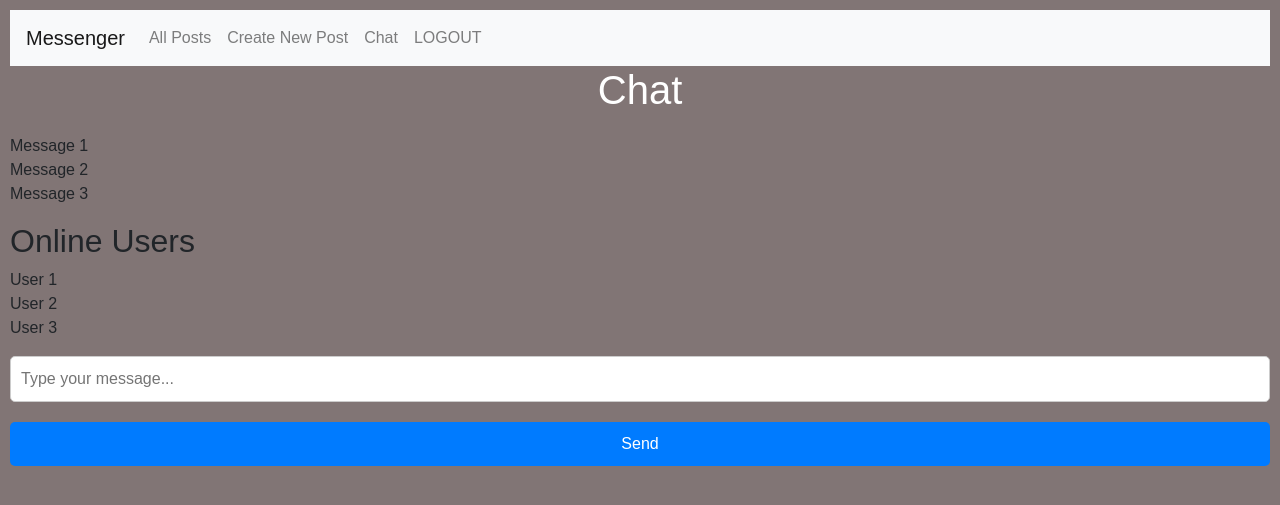
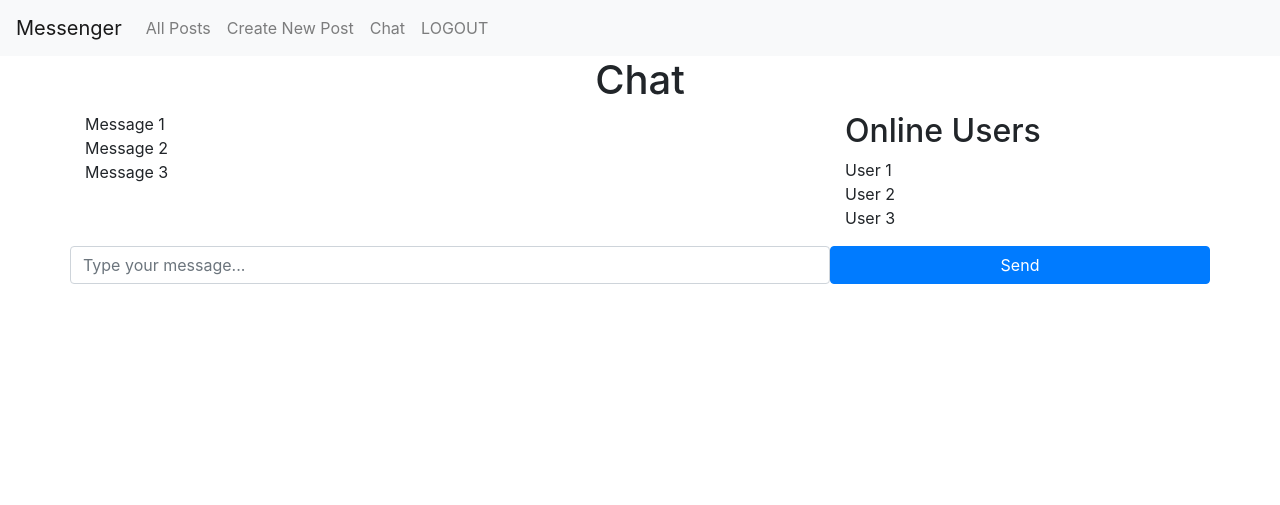
Before and after one commit to ArshPelia/Messenger-App, a Node server app: page /chat in a window 1280 px wide. Shown: the top 505 px of the page. Run offline with Node 20, Linux system fonts and the light colour scheme; the visitor is signed in with stand-in values (Sample User, id 1); some libraries are stand-ins or nearby versions.

Commit message:
udpated css

```diff
--- a/server/public/stylesheets/style.css
+++ b/server/public/stylesheets/style.css
@@ -69,37 +69,3 @@ button:hover {
 button:active {
   transform: translateY(1px);
 }
-
-/* Chat page styles */
-.chat-container {
-  display: flex;
-  flex-direction: column;
-  background-color: #fff;
-  border-radius: 10px;
-  overflow: hidden;
-}
-
-.message-list {
-  flex: 1;
-  overflow-y: auto;
-  padding: 10px;
-}
-
-.message {
-  margin-bottom: 10px;
-}
-
-.user-list {
-  padding: 10px;
-}
-
-.user {
-  margin-bottom: 5px;
-}
-
-/* Sidebar styles */
-.sidebar {
-  margin-top: 20px;
-  padding: 0;
-  list-style: none;
-}
--- a/server/views/chat.ejs
+++ b/server/views/chat.ejs
@@ -1,29 +1,35 @@
 <%- include('./layout.ejs'); %>
 
-<main>
-    <h1><%- title %></h1>
-    <section id="chat-room">
-        <div id="message-container">
-        <ul id="messages">
-            <% messages.forEach(message => { %>
-            <li><%= message %></li>
-            <% }) %>
-        </ul>
+<main class="container">
+    <h1 class="text-center"><%- title %></h1>
+
+    <div class="row">
+        <div class="col-md-8">
+            <section id="message-container">
+                <ul id="messages" class="list-unstyled">
+                    <% messages.forEach(message => { %>
+                    <li class="message"><%= message %></li>
+                    <% }) %>
+                </ul>
+            </section>
         </div>
-    </section>
-    <section id="user-list">
-        <h2>Online Users</h2>
-        <ul id="online-users">
-        <% onlineUsers.forEach(user => { %>
-            <li><%= user %></li>
-        <% }) %>
-        </ul>
-    </section>
+
+        <div class="col-md-4">
+            <section id="user-list">
+                <h2>Online Users</h2>
+                <ul id="online-users" class="list-unstyled">
+                    <% onlineUsers.forEach(user => { %>
+                    <li class="user"><%= user %></li>
+                    <% }) %>
+                </ul>
+            </section>
+        </div>
+    </div>
 </main>
-<footer>
-    <form id="message-form" action="/send-message" method="post">
-        <input type="text" id="message-input" name="message" placeholder="Type your message...">
-        <button type="submit">Send</button>
+
+<footer class="container">
+    <form id="message-form" action="/send-message" method="post" class="row">
+        <input type="text" id="message-input" name="message" placeholder="Type your message..." class="col-md-8 form-control">
+        <button type="submit" class="col-md-4 btn btn-primary">Send</button>
     </form>
 </footer>
-<script src="/script.js"></script>
--- a/server/views/layout.ejs
+++ b/server/views/layout.ejs
@@ -7,7 +7,7 @@
     <link rel="stylesheet" href="https://cdn.jsdelivr.net/npm/bootstrap@4.6.2/dist/css/bootstrap.min.css" integrity="sha384-xOolHFLEh07PJGoPkLv1IbcEPTNtaed2xpHsD9ESMhqIYd0nLMwNLD69Npy4HI+N" crossorigin="anonymous">
     <script src="https://code.jquery.com/jquery-3.5.1.slim.min.js" integrity="sha384-DfXdz2htPH0lsSSs5nCTpuj/zy4C+OGpamoFVy38MVBnE+IbbVYUew+OrCXaRkfj" crossorigin="anonymous"></script>
     <script src="https://cdn.jsdelivr.net/npm/bootstrap@4.6.2/dist/js/bootstrap.min.js" integrity="sha384-+sLIOodYLS7CIrQpBjl+C7nPvqq+FbNUBDunl/OZv93DB7Ln/533i8e/mZXLi/P+" crossorigin="anonymous"></script>
-    <link rel="stylesheet" href="/stylesheets/style.css">
+    <!-- <link rel="stylesheet" href="/stylesheets/style.css"> -->
 </head>
 <body>
     <nav class="navbar navbar-expand-lg navbar-light bg-light">
```
